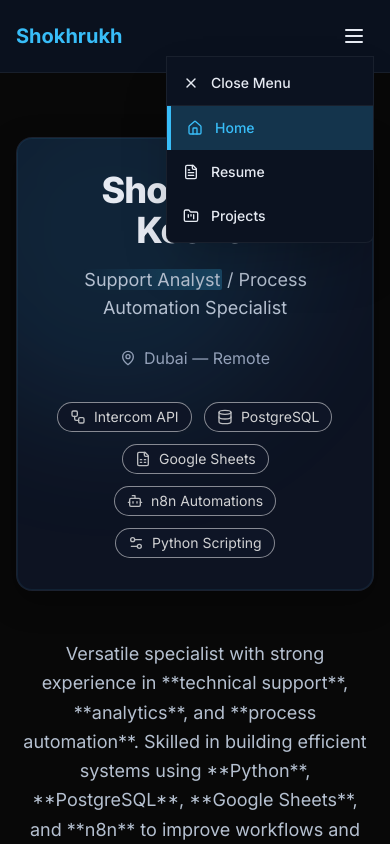
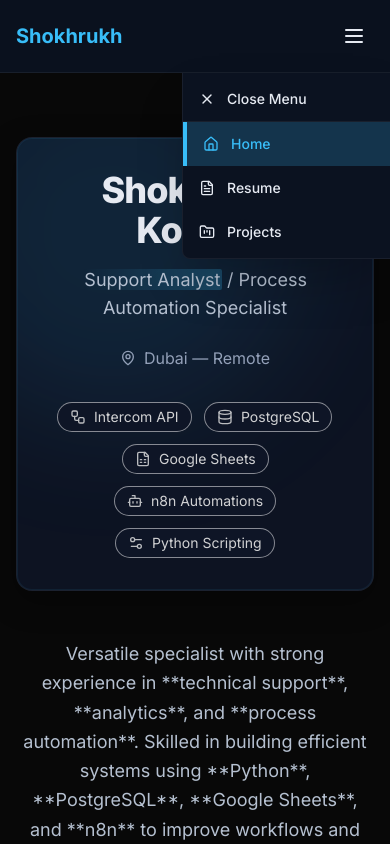
Before and after one commit to Shokhrukhman/resume, a Next.js app: page / in a window 390 px wide. Both pictures are taken after a click on the button "Toggle menu". Shown: the top 844 px of the page. Built offline with nearby package versions, Linux system fonts and the light colour scheme.

Commit message:
Fix mobile menu: position dropdown in top-right corner, flush with screen edge

```diff
--- a/components/Navigation.tsx
+++ b/components/Navigation.tsx
@@ -19,7 +19,7 @@ export function Navigation() {
   useEffect(() => {
     const handleClickOutside = (event: MouseEvent) => {
       const target = event.target as HTMLElement
-      if (isOpen && !target.closest('.mobile-menu-container') && !target.closest('button[aria-label="Toggle menu"]')) {
+      if (isOpen && !target.closest('.mobile-menu-container') && !target.closest('button[aria-label="Toggle menu"]') && !target.closest('.mobile-dropdown-menu')) {
         setIsOpen(false)
       }
     }
@@ -85,13 +85,14 @@ export function Navigation() {
             >
               <Menu className="h-6 w-6" />
             </button>
+          </div>
 
-            {/* Mobile Dropdown Menu */}
+          {/* Mobile Dropdown Menu - Fixed to top-right corner */}
           <div
-              className={`absolute top-full right-0 w-52 bg-midnight-950 border border-border-subtle rounded-b-lg shadow-2xl overflow-hidden transition-all duration-300 ease-in-out ${
+            className={`md:hidden fixed top-[73px] right-0 w-52 bg-midnight-950 border-l border-b border-border-subtle rounded-bl-lg shadow-2xl overflow-hidden transition-all duration-300 ease-in-out z-40 mobile-dropdown-menu ${
               isOpen
-                  ? 'opacity-100 visible translate-y-0'
-                  : 'opacity-0 invisible -translate-y-2 pointer-events-none'
+                ? 'opacity-100 visible translate-x-0'
+                : 'opacity-0 invisible translate-x-full pointer-events-none'
             }`}
           >
             <div className="py-1">
@@ -127,7 +128,6 @@ export function Navigation() {
           </div>
         </div>
       </div>
-      </div>
     </nav>
   )
 }
```
Lines whose indentation alone changed are shown as unchanged.
